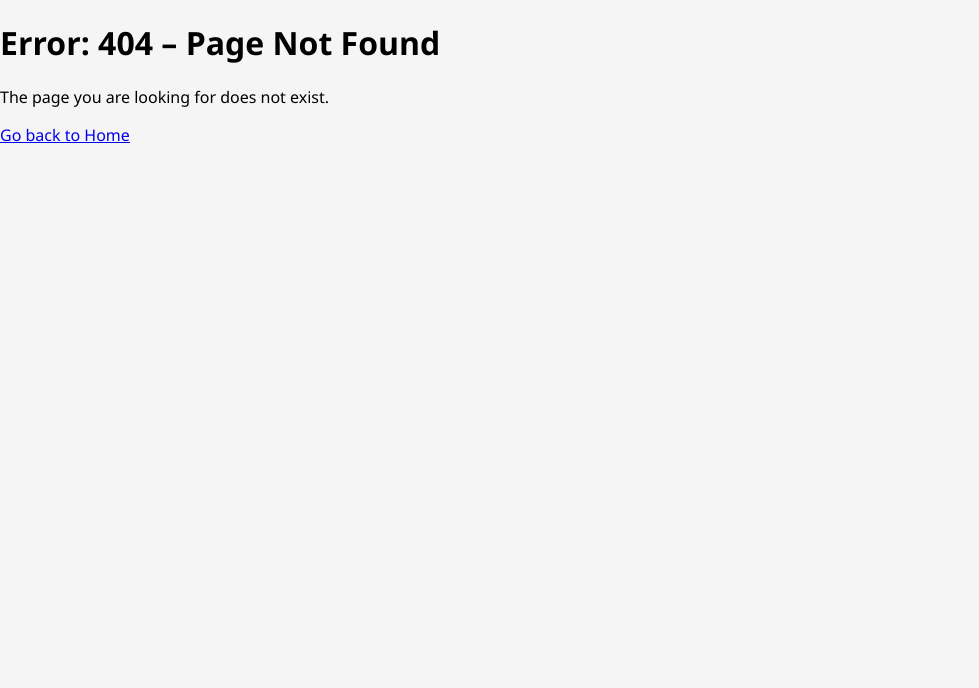
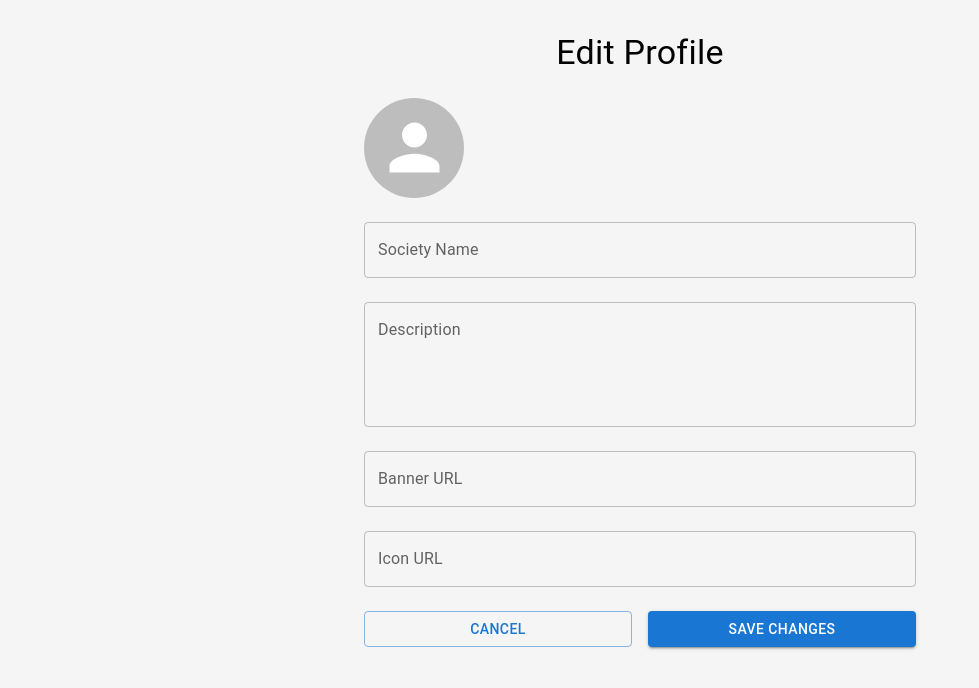
Before and after one commit to Jake-04-College/TUSOC-Application, a Next.js app in the folder soc-app/: page /updateSociety in a window 1280 px wide. Before the commit this address had no page. Shown: the top 688 px of the page, without its empty margins (0-979 px from the left). Built offline with nearby package versions, Linux system fonts and the light colour scheme.

Commit message:
Create update societies page
barebones at the moment need api connection to db plus design to make it look nice

```diff
--- /dev/null
+++ b/soc-app/src/app/updateSociety/page.jsx
@@ -0,0 +1,93 @@
+"use client";
+
+import * as React from "react";
+import { Avatar, Button, Container, Stack, TextField, Typography } from "@mui/material";
+import {useRouter} from "next/navigation";
+
+export default function EditSociety(){
+    {/* change to pull soc info */}
+    const [formData, setFormData] = React.useState({
+        socName: "",
+        description: "",
+        banner: "",
+        icon: ""
+    });
+
+    const router = useRouter();
+
+    function changeSociety(e){
+        setFormData({
+            ...formData,
+            [e.target.name]: e.target.value
+        });
+    }
+
+    async function saveSociety(){
+        {/*change to correct api directory plus add api*/}
+        await fetch("/api/updateSociety", {
+            method: "POST",
+            headers: {"Content-Type": "application/json"},
+            body: JSON.stringify(formData)
+        });
+
+        router.push("/societies");
+    }
+
+    return (
+        <Container maxWidth="sm">
+            <Stack spacing={3} sx={{ mt: 4 }}>
+                <Typography variant="h4" align="center">
+                    Edit Profile
+                </Typography>
+
+                <Avatar src={formData.avatar} sx={{ width: 100, height: 100, mx: "auto" }}/>
+
+                <TextField
+                    label="Society Name"
+                    name="socName"
+                    value={formData.socName}
+                    onChange={changeSociety}
+                    fullWidth
+                />
+
+                <TextField
+                    label="Description"
+                    name="description"
+                    value={formData.description}
+                    onChange={changeSociety}
+                    multiline
+                    rows={4}
+                    fullWidth
+                />
+
+                {/* change to upload file*/}
+                {
+                <TextField
+                    label="Banner URL"
+                    name="banner"
+                    value={formData.banner}
+                    onChange={changeSociety}
+                    fullWidth
+                />
+                }
+
+                <TextField
+                    label="Icon URL"
+                    name="icon"
+                    value={formData.icon}
+                    onChange={changeSociety}
+                    fullWidth
+                />
+
+                <Stack direction="row" spacing={2}>
+                    <Button variant="outlined" fullWidth onClick={() => router.back()}>
+                        Cancel
+                    </Button>
+                    <Button variant="contained" fullWidth onClick={saveSociety}>
+                        Save Changes
+                    </Button>
+                </Stack>
+            </Stack>
+        </Container>
+    );
+}
```
